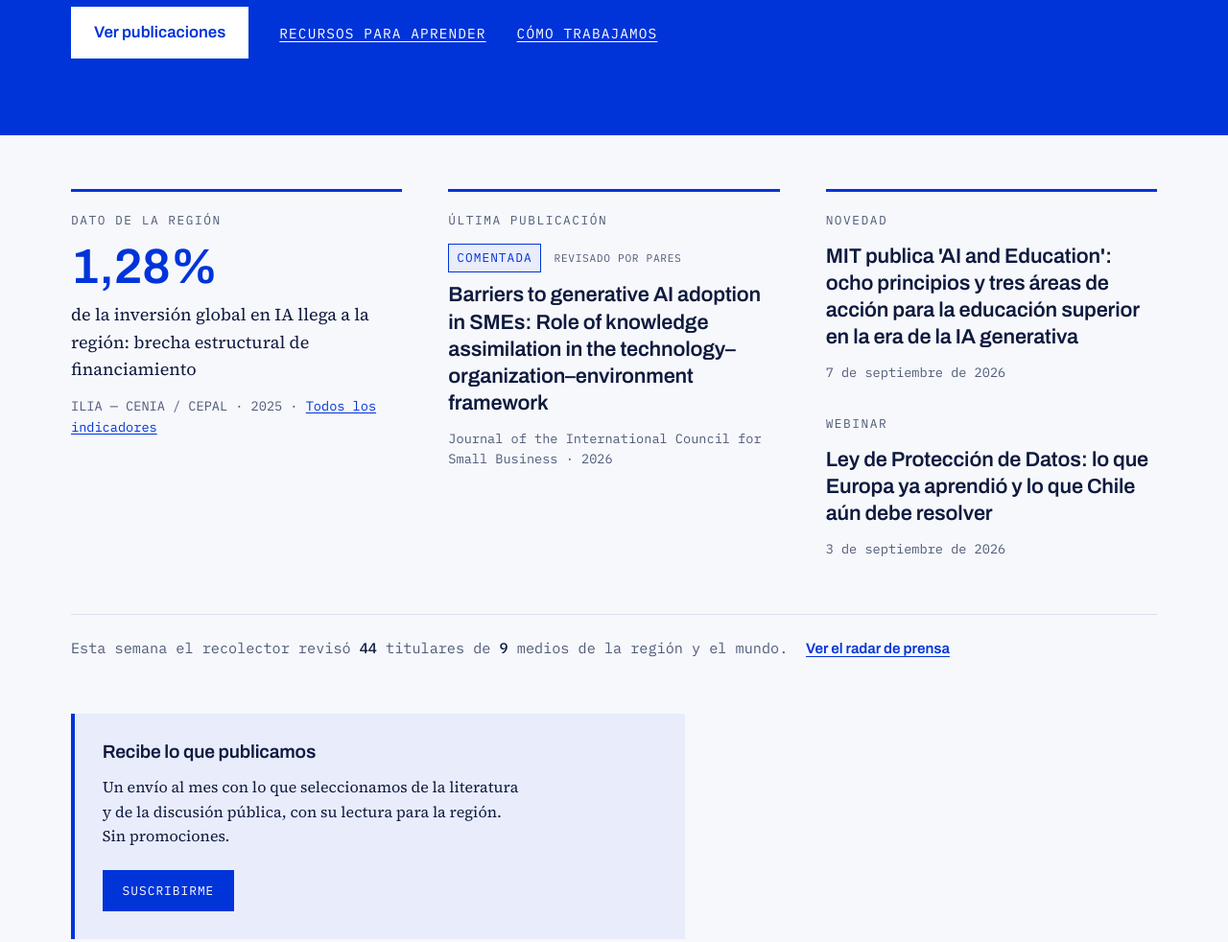
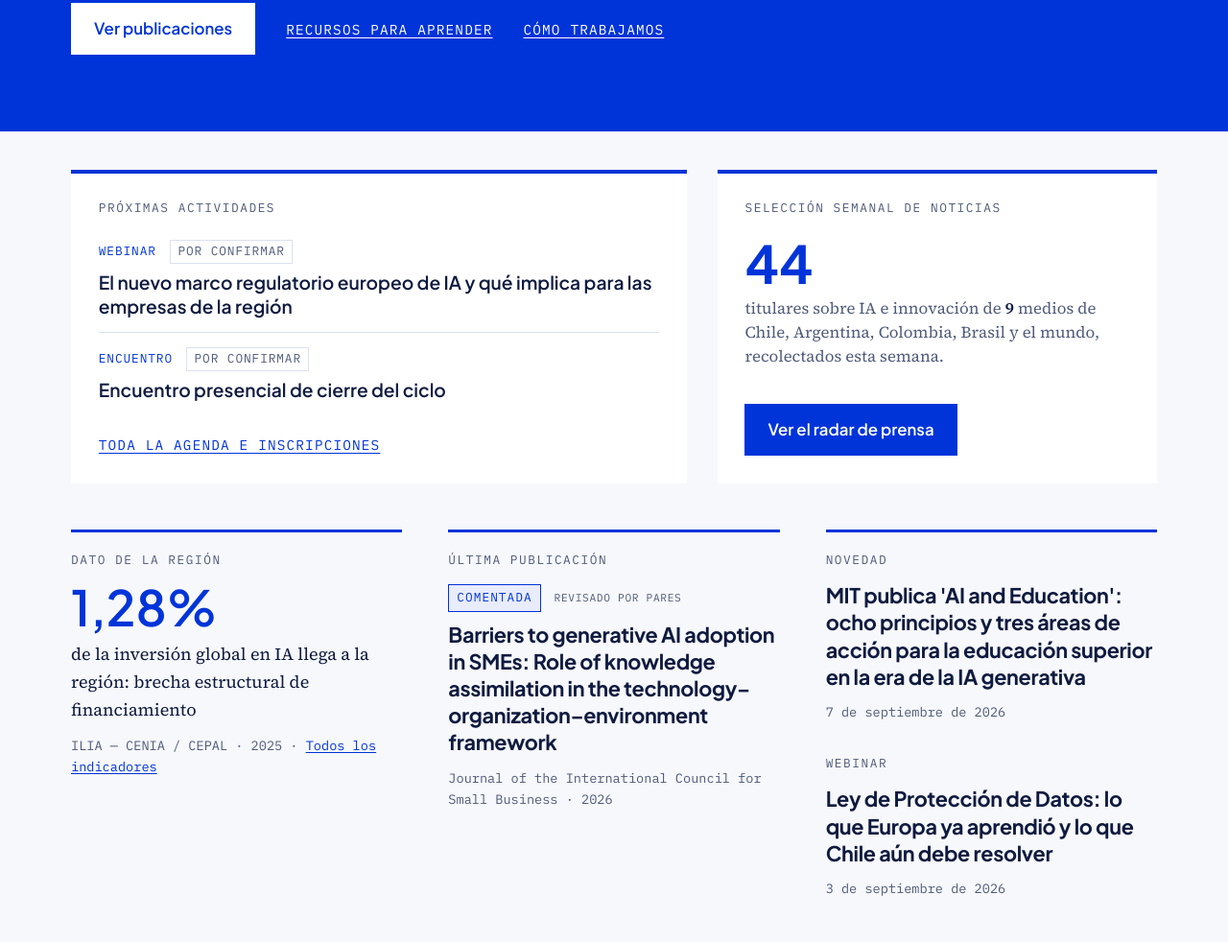
Before and after one commit to obs-ia-innovacion-fen/observatorio, an Astro site: page / in a window 1280 px wide. Shown: the part 710-1692 px from the top of the page at 96% size. Built offline with nearby package versions, Linux system fonts and the light colour scheme; Astro itself is replaced by a stand-in of ours; some packages are replaced by stand-ins of ours.

Commit message:
Tipografía alojada en el sitio, agenda y radar en la portada, webinars realizados primero

```diff
--- a/src/layouts/Base.astro
+++ b/src/layouts/Base.astro
@@ -39,13 +39,24 @@
     <meta name="twitter:title" content={tituloCompleto} />
     <meta name="twitter:description" content={descripcion} />
     <meta name="twitter:image" content={imagenAbsoluta} />
-    <link rel="preconnect" href="https://fonts.googleapis.com" />
-    <link rel="preconnect" href="https://fonts.gstatic.com" crossorigin />
-    <link
-      href="https://fonts.googleapis.com/css2?family=Archivo:wght@500;600&family=Source+Serif+4:opsz,wght@8..60,400;8..60,600&family=IBM+Plex+Mono:wght@400;500&display=swap"
-      rel="stylesheet"
-    />
+    <link rel="preload" href="/fonts/plus-jakarta-sans-latin-700-normal.woff2" as="font" type="font/woff2" crossorigin />
+    <link rel="preload" href="/fonts/source-serif-4-latin-400-normal.woff2" as="font" type="font/woff2" crossorigin />
     <style is:global>
+      /* Tipografias alojadas en el sitio (public/fonts): no dependen de Google
+         Fonts ni de la red de quien visita.
+         Display: Plus Jakarta Sans, la equivalente abierta de TT Wellingtons,
+         que es la letra del sitio oficial del Observatorio en Unegocios.
+         Para pasar a TT Wellingtons cuando lleguen los archivos con licencia:
+         poner los .woff2 en public/fonts, cambiar los tres @font-face de abajo
+         y el nombre en --display. Nada mas cambia. */
+      @font-face { font-family: 'Plus Jakarta Sans'; font-weight: 500; font-display: swap; src: url('/fonts/plus-jakarta-sans-latin-500-normal.woff2') format('woff2'); }
+      @font-face { font-family: 'Plus Jakarta Sans'; font-weight: 600; font-display: swap; src: url('/fonts/plus-jakarta-sans-latin-600-normal.woff2') format('woff2'); }
+      @font-face { font-family: 'Plus Jakarta Sans'; font-weight: 700; font-display: swap; src: url('/fonts/plus-jakarta-sans-latin-700-normal.woff2') format('woff2'); }
+      @font-face { font-family: 'Source Serif 4'; font-weight: 400; font-display: swap; src: url('/fonts/source-serif-4-latin-400-normal.woff2') format('woff2'); }
+      @font-face { font-family: 'Source Serif 4'; font-weight: 600; font-display: swap; src: url('/fonts/source-serif-4-latin-600-normal.woff2') format('woff2'); }
+      @font-face { font-family: 'IBM Plex Mono'; font-weight: 400; font-display: swap; src: url('/fonts/ibm-plex-mono-latin-400-normal.woff2') format('woff2'); }
+      @font-face { font-family: 'IBM Plex Mono'; font-weight: 500; font-display: swap; src: url('/fonts/ibm-plex-mono-latin-500-normal.woff2') format('woff2'); }
+
       :root {
         /* Paleta FEN: los dos azules del logotipo institucional */
         --fen: #0034D9;
@@ -58,7 +69,7 @@
         --azul-claro: #E8ECFB;
         --alerta: #8a4b1f;
 
-        --display: 'Archivo', system-ui, sans-serif;
+        --display: 'Plus Jakarta Sans', 'TT Wellingtons', system-ui, sans-serif;
         --cuerpo: 'Source Serif 4', Georgia, serif;
         --dato: 'IBM Plex Mono', ui-monospace, monospace;
 
@@ -80,7 +91,7 @@
 
       .marco { max-width: var(--ancho); margin: 0 auto; padding: 0 1.5rem; }
 
-      h1, h2, h3 { font-family: var(--display); font-weight: 600; line-height: 1.16; letter-spacing: -0.008em; margin: 0; }
+      h1, h2, h3 { font-family: var(--display); font-weight: 700; line-height: 1.14; letter-spacing: -0.015em; margin: 0; }
       h1 { font-size: clamp(2.3rem, 5vw, 3.5rem); }
       h2 { font-size: clamp(1.6rem, 3vw, 2.2rem); }
       h3 { font-size: 1.3rem; }
@@ -159,6 +170,7 @@
           <a href="/publicaciones/">Publicaciones</a>
           <a href="/recursos/">Recursos</a>
           <a href="/novedades/">Novedades</a>
+          <a href="/radar/">Radar</a>
           <a href="/webinars/">Webinars</a>
         </nav>
       </div>
--- a/src/pages/index.astro
+++ b/src/pages/index.astro
@@ -25,6 +25,11 @@
 } catch { webinar = null; }
 
 const { indicadores = [] } = cargarYaml(fs.readFileSync('./datos/indicadores.yml', 'utf-8')) ?? {};
+
+// Proximas actividades, desde datos/agenda.yml. Si no hay, el bloque no aparece.
+const { proximas = [] } = cargarYaml(fs.readFileSync('./datos/agenda.yml', 'utf-8')) ?? {};
+const agenda = proximas.slice(0, 3);
+const rotulosEstado = { 'confirmada': 'Confirmada', 'por-confirmar': 'Por confirmar', 'inscripcion-abierta': 'Inscripción abierta' };
 
 // Ultima recoleccion de medios, para la linea del radar.
 let radar = null;
@@ -79,6 +84,40 @@
     </div>
   </section>
 
+  {(agenda.length > 0 || radar) && (
+    <section class="marco vivo" aria-label="Agenda y radar">
+      {agenda.length > 0 && (
+        <div class="tarjeta agenda">
+          <p class="rotulo">Próximas actividades</p>
+          <ul>
+            {agenda.map((a) => (
+              <li>
+                <p class="meta">
+                  <span class="tipo">{a.tipo}</span>
+                  <span class="estado" data-estado={a.estado}>{rotulosEstado[a.estado] ?? a.estado}</span>
+                  {a.fecha && <span>{a.fecha}</span>}
+                </p>
+                <p class="titulo-actividad">{a.titulo}</p>
+              </li>
+            ))}
+          </ul>
+          <a class="enlace-tarjeta" href="/webinars/#agenda">Toda la agenda e inscripciones</a>
+        </div>
+      )}
+      {radar && (
+        <div class="tarjeta radar">
+          <p class="rotulo">Selección semanal de noticias</p>
+          <p class="radar-cifra">{radar.titulares}</p>
+          <p class="radar-texto">
+            titulares sobre IA e innovación de <strong>{radar.medios}</strong> medios de Chile,
+            Argentina, Colombia, Brasil y el mundo, recolectados esta semana.
+          </p>
+          <a class="boton-radar" href="/radar/">Ver el radar de prensa</a>
+        </div>
+      )}
+    </section>
+  )}
+
   <section class="marco ultimo" aria-label="Lo último">
     {cifra && (
       <article class="bloque dato">
@@ -115,16 +154,6 @@
       </article>
     )}
   </section>
-
-  {radar && (
-    <div class="marco">
-      <p class="radar">
-        Esta semana el recolector revisó <strong>{radar.titulares}</strong> titulares de
-        <strong>{radar.medios}</strong> medios de la región y el mundo.
-        <a href="/radar/">Ver el radar de prensa</a>
-      </p>
-    </div>
-  )}
 
   <div class="marco cierre">
     <Suscripcion />
@@ -167,7 +196,7 @@
   .numero { font-family: var(--dato); font-size: 0.85rem; color: var(--fen); }
   .nombre { font-family: var(--display); font-weight: 600; font-size: 1.25rem; line-height: 1.25; }
 
-  .ultimo { display: grid; grid-template-columns: repeat(3, minmax(0, 1fr)); gap: 3rem; padding-top: 3.5rem; padding-bottom: 1rem; }
+  .ultimo { display: grid; grid-template-columns: repeat(3, minmax(0, 1fr)); gap: 3rem; padding-top: 3rem; padding-bottom: 1rem; }
   .bloque { border-top: 3px solid var(--fen); padding-top: 1.2rem; min-width: 0; }
   .bloque h2 { font-size: 1.35rem; line-height: 1.3; margin: 0.6rem 0 0; }
   .bloque h2 a { color: var(--tinta); text-decoration: none; }
@@ -178,9 +207,23 @@
   .pie-bloque { font-family: var(--dato); font-size: 0.85rem; color: var(--gris); margin: 0.8rem 0 0; }
   .espaciado { margin-top: 2rem; }
   .cierre { padding-bottom: 4rem; }
-  .radar { font-family: var(--dato); font-size: 0.95rem; color: var(--gris); border-top: 1px solid var(--niebla); padding-top: 1.4rem; margin: 2.5rem 0 0; }
-  .radar strong { color: var(--tinta); font-weight: 500; }
-  .radar a { margin-left: 0.6rem; font-family: var(--display); font-weight: 600; }
+  .vivo { display: grid; grid-template-columns: minmax(0, 1.4fr) minmax(0, 1fr); gap: 2rem; padding-top: 2.5rem; }
+  .tarjeta { background: #fff; border-top: 4px solid var(--fen); padding: 1.6rem 1.8rem 1.8rem; display: flex; flex-direction: column; }
+  .agenda ul { list-style: none; padding: 0; margin: 0.4rem 0 0; flex: 1; }
+  .agenda li { padding: 0.9rem 0; border-top: 1px solid var(--niebla); }
+  .agenda li:first-child { border-top: 0; padding-top: 0.2rem; }
+  .meta { display: flex; flex-wrap: wrap; gap: 0.4rem 0.9rem; align-items: center; font-family: var(--dato); font-size: 0.8rem; text-transform: uppercase; letter-spacing: 0.07em; color: var(--gris); margin: 0 0 0.4rem; }
+  .tipo { color: var(--fen); }
+  .estado { padding: 0.1rem 0.45rem; border: 1px solid var(--niebla); }
+  .estado[data-estado='inscripcion-abierta'] { background: var(--fen); color: #fff; border-color: var(--fen); }
+  .titulo-actividad { font-family: var(--display); font-weight: 600; font-size: 1.2rem; line-height: 1.3; margin: 0; }
+  .enlace-tarjeta { margin-top: 1.2rem; font-family: var(--dato); font-size: 0.9rem; text-transform: uppercase; letter-spacing: 0.08em; }
+  .radar-cifra { font-family: var(--display); font-weight: 700; font-size: 3.4rem; line-height: 1; color: var(--fen); margin: 0.4rem 0 0.5rem; }
+  .radar-texto { font-size: 1.05rem; line-height: 1.5; margin: 0 0 1.4rem; color: var(--gris); flex: 1; }
+  .radar-texto strong { color: var(--tinta); font-weight: 600; }
+  .boton-radar { align-self: flex-start; display: inline-block; background: var(--fen); color: #fff; text-decoration: none; font-family: var(--display); font-weight: 600; font-size: 1.05rem; padding: 0.85rem 1.5rem; }
+  .boton-radar:hover { background: var(--tinta); }
+  @media (max-width: 900px) { .vivo { grid-template-columns: 1fr; } }
 
   @media (max-width: 900px) {
     .entrada { grid-template-columns: 1fr; gap: 2.5rem; padding-top: 3rem; padding-bottom: 3rem; }
--- a/src/pages/webinars.astro
+++ b/src/pages/webinars.astro
@@ -24,10 +24,28 @@
     <h1>Webinars y actividades</h1>
     <p class="bajada">
       Cada sesión queda documentada: lo sustantivo de la discusión, incluidos
-      los puntos donde los panelistas no estuvieron de acuerdo.
+      los puntos donde los panelistas no estuvieron de acuerdo. Al final, lo
+      que viene y cómo inscribirse.
     </p>
 
-    <section class="agenda">
+    <section class="realizados">
+      <h2>Realizados</h2>
+      {webinars.length === 0 ? (
+        <p class="vacio">Las notas de los webinars realizados se publicarán acá.</p>
+      ) : (
+        webinars.map((w) => (
+          <article class="webinar">
+            <p class="fecha-evento">
+              {new Date(w.data.fecha_evento).toLocaleDateString('es-CL', { day: 'numeric', month: 'long', year: 'numeric' })}
+            </p>
+            <h3><a href={`/webinars/${w.id}/`}>{w.data.titulo}</a></h3>
+            {w.data.panelistas?.length > 0 && <p class="panel">{w.data.panelistas.join(' · ')}</p>}
+          </article>
+        ))
+      )}
+    </section>
+
+    <section class="agenda" id="agenda">
       <h2>Lo que viene</h2>
       {proximas.length === 0 ? (
         <p class="vacio">Estamos preparando las próximas actividades.</p>
@@ -55,32 +73,14 @@
       </aside>
     </section>
 
-    <section class="realizados">
-      <h2>Realizados</h2>
-      {webinars.length === 0 ? (
-        <p class="vacio">Las notas de los webinars realizados se publicarán acá.</p>
-      ) : (
-        webinars.map((w) => (
-          <article class="webinar">
-            <p class="fecha-evento">
-              {new Date(w.data.fecha_evento).toLocaleDateString('es-CL', { day: 'numeric', month: 'long', year: 'numeric' })}
-            </p>
-            <h3><a href={`/webinars/${w.id}/`}>{w.data.titulo}</a></h3>
-            {w.data.panelistas?.length > 0 && <p class="panel">{w.data.panelistas.join(' · ')}</p>}
-          </article>
-        ))
-      )}
-    </section>
-
     <Suscripcion />
   </div>
 </Base>
 
 <style>
   .bajada { max-width: 58ch; color: var(--gris); margin: 1.1rem 0 2.8rem; }
-  h2 { font-size: 1.2rem; }
 
-  .agenda { margin-bottom: 3.5rem; }
+  .agenda { margin-top: 3.5rem; padding-top: 1rem; border-top: 2px solid var(--tinta); scroll-margin-top: 2rem; }
   .actividad { padding: 1.4rem 0; border-top: 1px solid var(--niebla); }
   .meta { display: flex; flex-wrap: wrap; gap: 0.5rem 1rem; align-items: center; font-family: var(--dato); font-size: 0.68rem; text-transform: uppercase; letter-spacing: 0.07em; margin: 0 0 0.6rem; }
   .tipo { color: var(--senal); }
@@ -95,6 +95,7 @@
   .boton:hover { background: var(--tinta); }
 
   .realizados { padding-top: 1rem; border-top: 2px solid var(--tinta); }
+  h2 { font-size: clamp(1.5rem, 2.4vw, 1.9rem); }
   .webinar { padding: 1.4rem 0; border-bottom: 1px solid var(--niebla); }
   .fecha-evento { font-family: var(--dato); font-size: 0.72rem; text-transform: uppercase; letter-spacing: 0.07em; color: var(--gris); margin: 0 0 0.5rem; }
   .webinar h3 { font-size: 1.15rem; }
```
Also changed, not shown: src/pages/radar.astro (+5 -4 lines), public/fonts/ibm-plex-mono-latin-400-normal.woff2 (added), public/fonts/ibm-plex-mono-latin-500-normal.woff2 (added), public/fonts/plus-jakarta-sans-latin-500-normal.woff2 (added), public/fonts/plus-jakarta-sans-latin-600-normal.woff2 (added), public/fonts/plus-jakarta-sans-latin-700-normal.woff2 (added), public/fonts/source-serif-4-latin-400-normal.woff2 (added), public/fonts/source-serif-4-latin-600-normal.woff2 (added), public/og.png.
